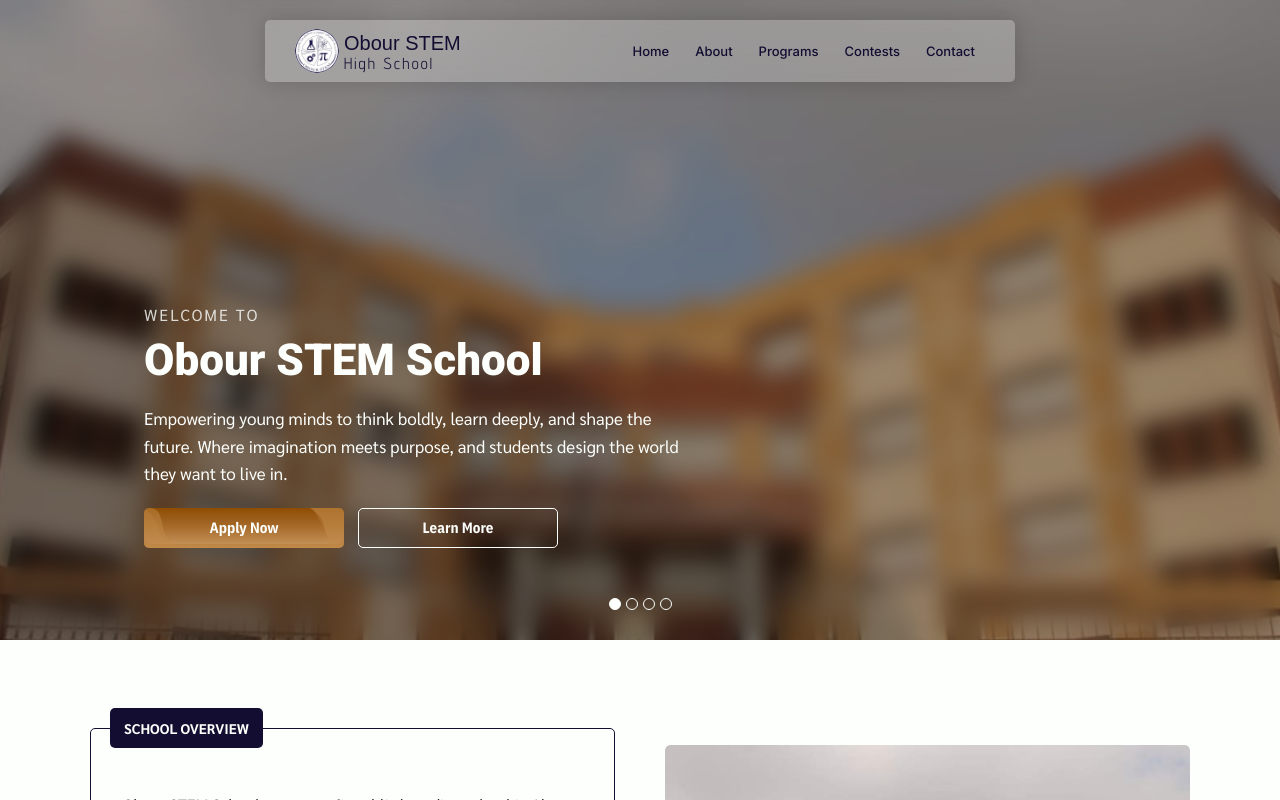
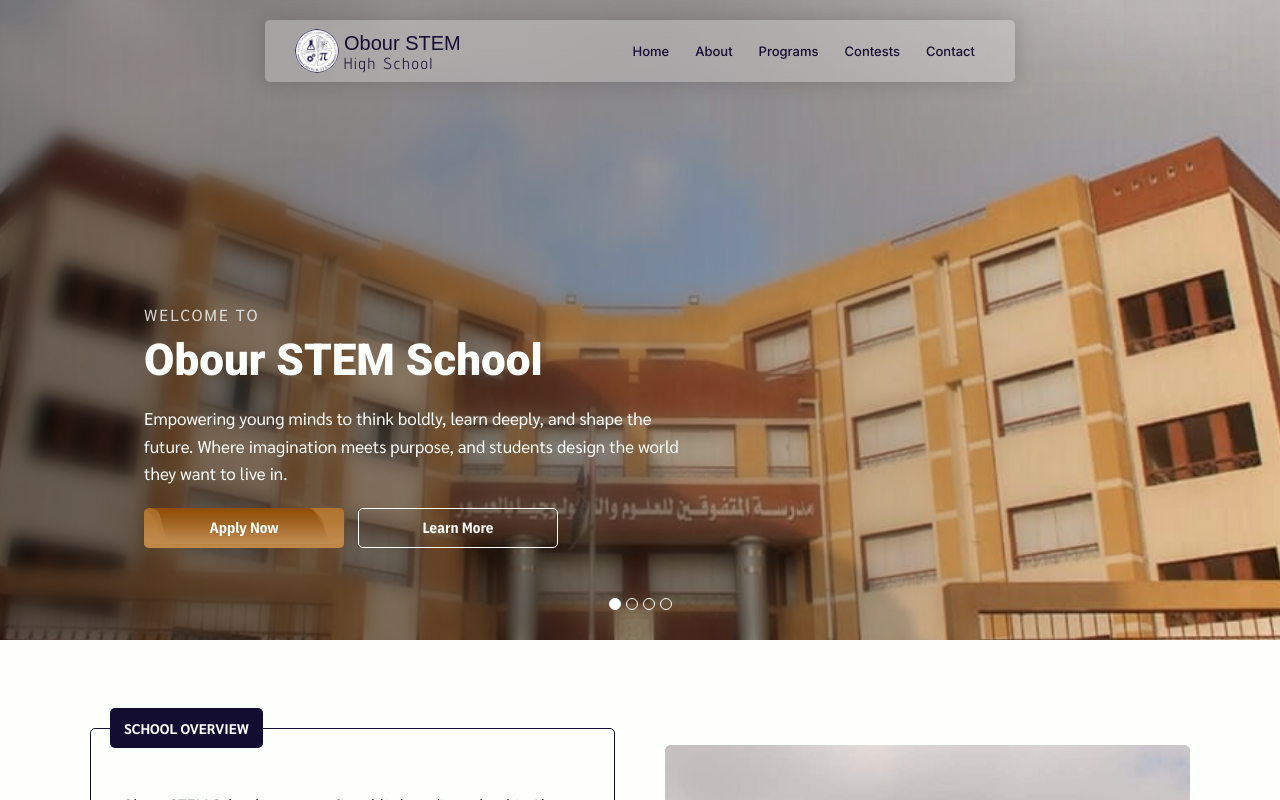
Before and after one commit to HazemYacop/Obour-STEM-School, a Next.js app: page / in a window 1280 px wide. Shown: the top 800 px of the page. Built offline with nearby package versions, Linux system fonts and the light colour scheme; a web font is replaced by a local one.

Commit message:
fixed hero blur bug

```diff
--- a/src/components/hero/HeroSection.tsx
+++ b/src/components/hero/HeroSection.tsx
@@ -150,8 +150,10 @@
     .join(" ");
 
   const overlayClassNames = [
-    "absolute inset-0 backdrop-blur-[12px]",
-    "bg-[rgba(0,0,0,0.35)]",
+    "absolute inset-0 backdrop-blur-[12px] lg:backdrop-blur-[10px]",
+    "bg-[rgba(0,0,0,0.35)] lg:bg-[rgba(0,0,0,0.4)]",
+    "lg:[mask-image:linear-gradient(to_right,rgba(0,0,0,1)_0%,rgba(0,0,0,0.6)_50%,rgba(115,115,115,0)_100%)]",
+    "lg:[-webkit-mask-image:linear-gradient(to_right,rgba(0,0,0,1)_0%,rgba(0,0,0,0.6)_50%,rgba(115,115,115,0)_100%)]",
     "pointer-events-none",
     overlayClassName,
   ]
```
